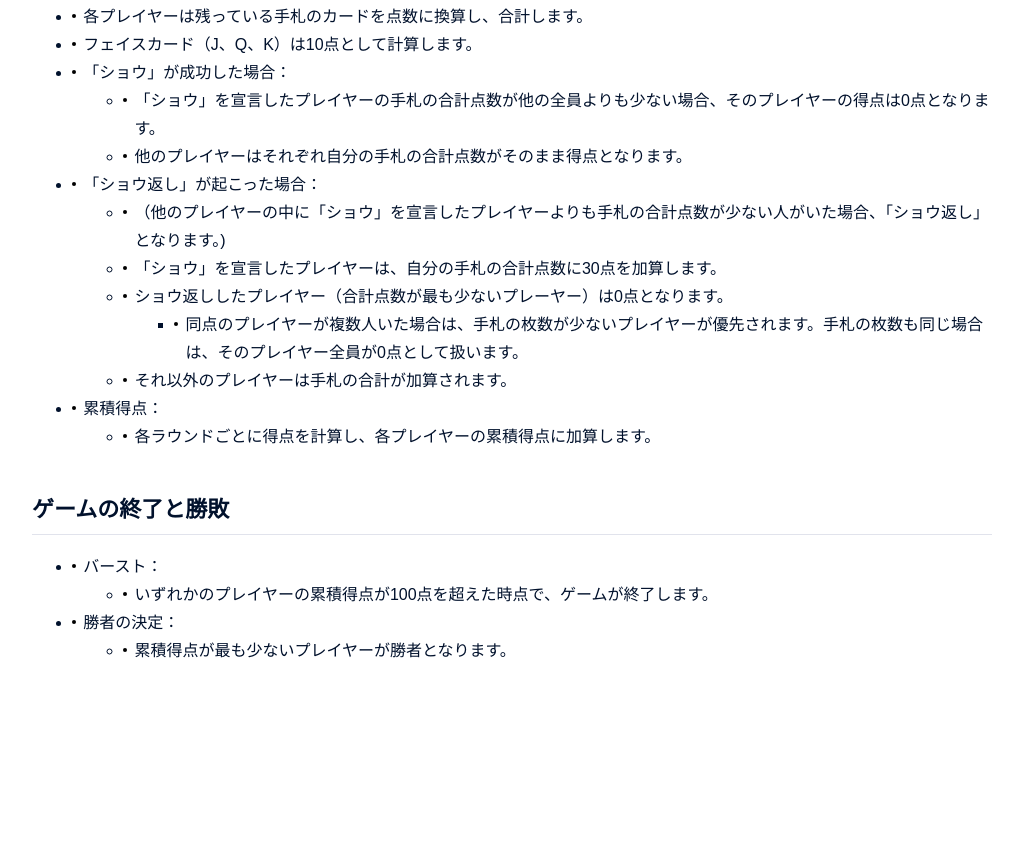
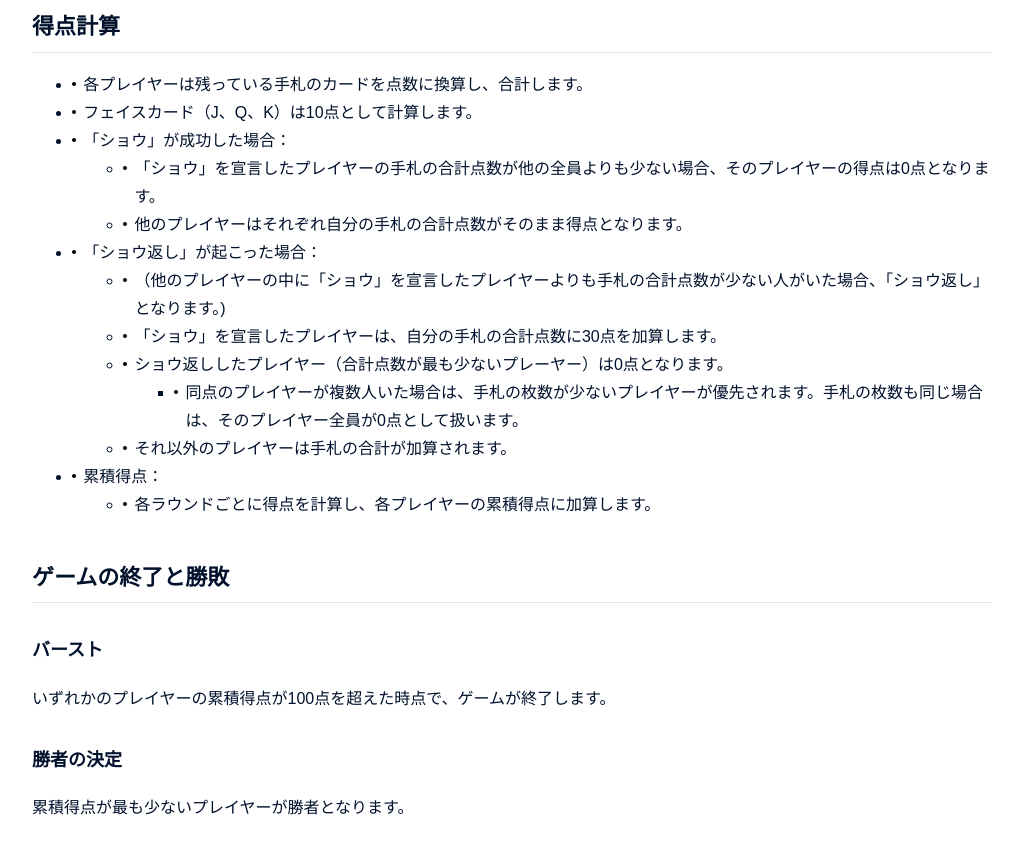
Before and after one commit to hive-corp-dev/dhumbal, an Astro site: page /how-to-play in a window 1280 px wide. Shown: the part 2936-3790 px from the top of the page, without its empty margins (128-1147 px from the left). Before the commit the page ends 3689 px from the top, so only its background shows below. Built offline with nearby package versions, Linux system fonts and the light colour scheme; Astro itself is replaced by a stand-in of ours; a web font is replaced by a local one.

Commit message:
progress..

```diff
--- a/src/pages/how-to-play.astro
+++ b/src/pages/how-to-play.astro
@@ -80,7 +80,7 @@
         <h2>ゲームの目的</h2>
         <p>各プレイで手札の合計点数を最も少なくすることを目指します。ラウンドを繰り返し行い、累積得点が最も少ないプレイヤーが最終的な勝者となります。</p>
 
-        <h2>準備</h2>
+        <h2>ターンの流れ</h2>
         <ol>
           <li>ショウの宣言（任意）：
             <ul>
@@ -169,18 +169,12 @@
         </ul>
 
         <h2>ゲームの終了と勝敗</h2>
-        <ul>
-          <li>バースト：
-            <ul>
-              <li>いずれかのプレイヤーの累積得点が100点を超えた時点で、ゲームが終了します。</li>
-            </ul>
-          </li>
-          <li>勝者の決定：
-            <ul>
-              <li>累積得点が最も少ないプレイヤーが勝者となります。</li>
-            </ul>
-          </li>
-        </ul>
+
+        <h3>バースト</h3>
+        <p>いずれかのプレイヤーの累積得点が100点を超えた時点で、ゲームが終了します。</p>
+
+        <h3>勝者の決定</h3>
+        <p>累積得点が最も少ないプレイヤーが勝者となります。</p>
 
       </div>
 		</Container>
@@ -236,13 +230,16 @@
     color: #01112c;
 
   h2 {
-    font-family: 'Poppins';
     font-weight: bold;
     font-size: 2.2rem;
     border-bottom: .1rem solid #e1e3ec;
     padding-bottom: .5rem;
-    font-family: 'BIZ UDPGothic', sans-serif;
-  font-family: 'IBM Plex Sans JP', sans-serif;
+    font-family: 'IBM Plex Sans JP', sans-serif;
+  }
+
+  h3 {
+    font-size: 1.8rem;
+    font-weight: bold;
   }
 
   p {
@@ -299,6 +296,14 @@
   h2 {
     margin-top: 4rem;
   }
+
+  h3 {
+    margin-top: 3.2rem;
+  }
+
+  h3 + * {
+    margin-top: 0.4rem;
+  }
 }
 
 .card-point {
@@ -338,14 +343,14 @@
   }
 
   &__card-item {
-    width: 4rem;
+    width: 5.6rem;
     display: flex;
     align-items: center;
     justify-content: center;
 
     &.-wavy {
       color: white;
-
+      width: 2.4rem;
     }
   }
 }
```
